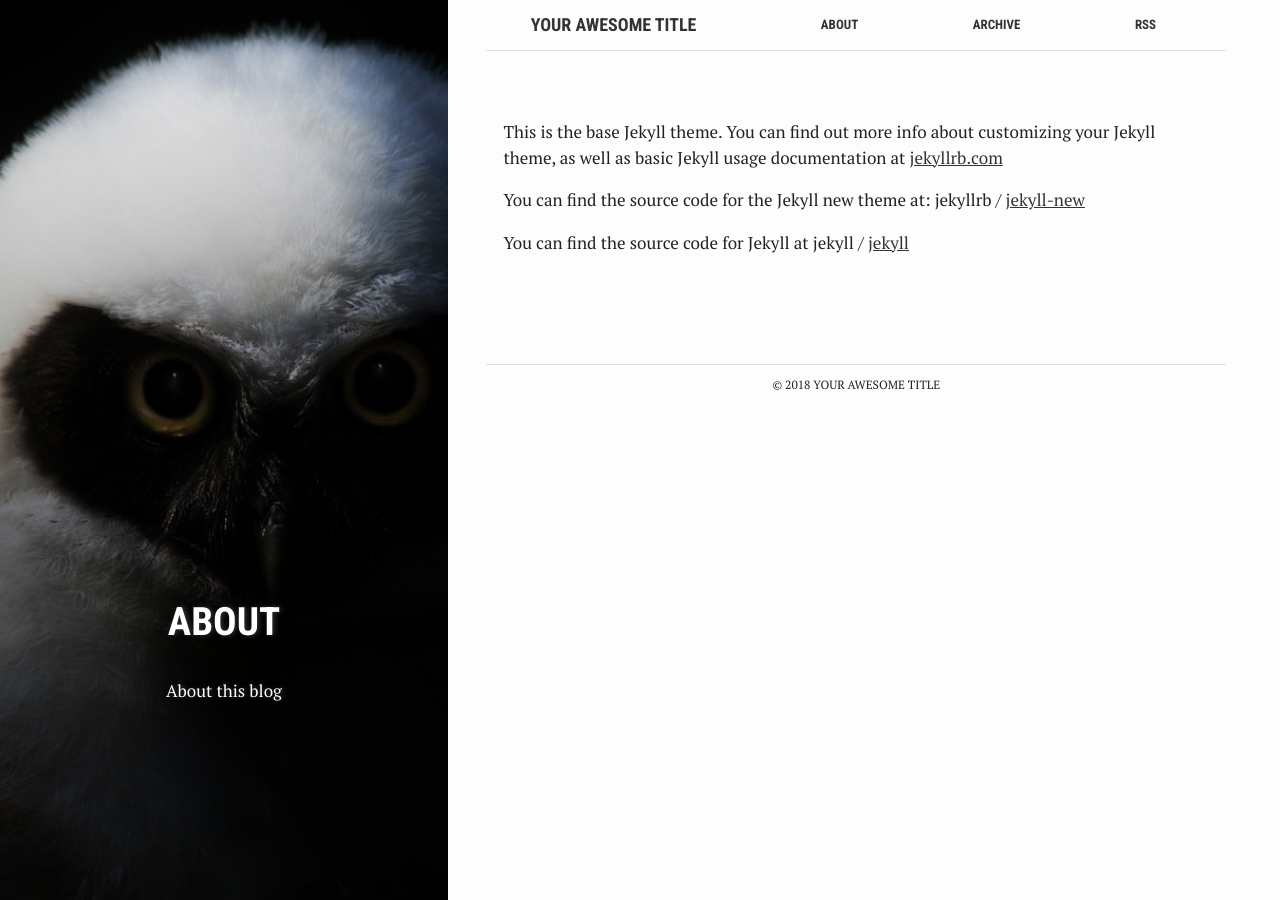
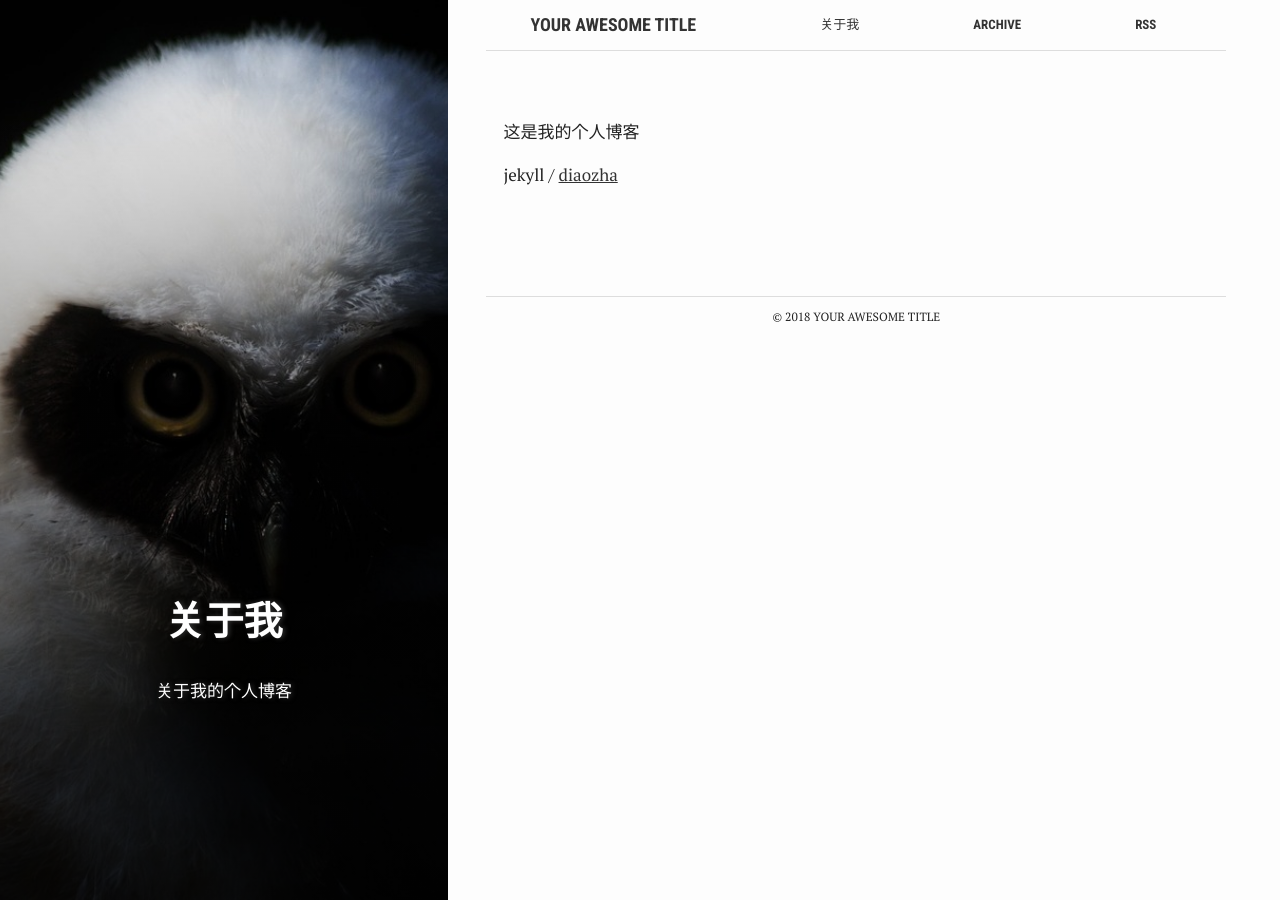
Before and after one commit to diaozha/diaozha.github.io, a Jekyll site: the page built from about.md, in a window 1280 px wide. Built offline with Jekyll 4.4.1, drawn with Linux system fonts in a browser that asks for light colours.

Commit message:
Update about.md

```diff
--- a/about.md
+++ b/about.md
@@ -1,19 +1,15 @@
 ---
 bg: "owl.jpg"
 layout: page
-title: "About"
+title: "关于我"
 crawlertitle: "Why and how this blog was created"
 permalink: /about/
-summary: "About this blog"
-active: about
+summary: "关于我的个人博客"
+active: diaozha
 ---
 
-This is the base Jekyll theme. You can find out more info about customizing your Jekyll theme, as well as basic Jekyll usage documentation at [jekyllrb.com](http://jekyllrb.com/)
+这是我的个人博客
 
-You can find the source code for the Jekyll new theme at:
-{{site.twitter_username}} /
-[jekyll-new](https://github.com/jglovier/jekyll-new)
 
-You can find the source code for Jekyll at
 {{site.github_username}} /
-[jekyll](https://github.com/jekyll/jekyll)
+[diaozha](https://diaozha.github.io)
```
